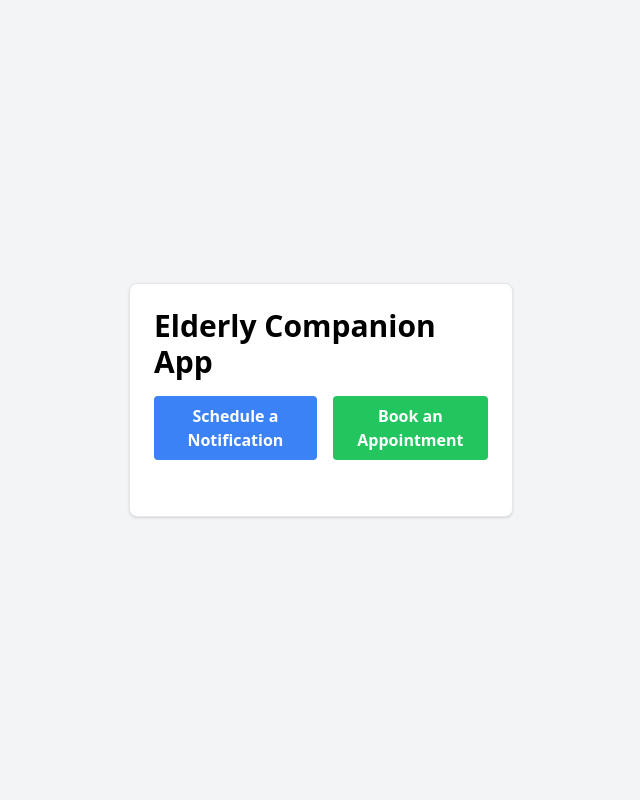
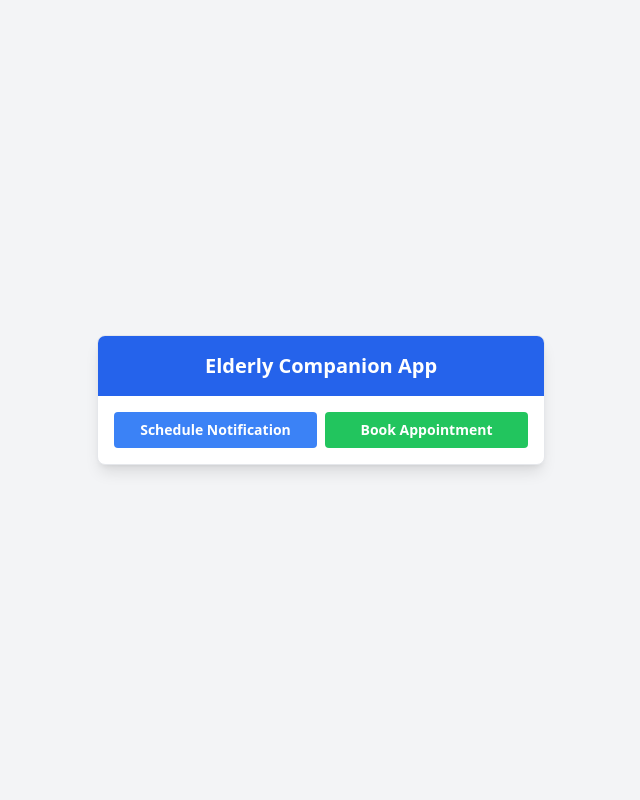
Before and after one commit to micymike/auto-notification, a Flask app: page / in a window 1280 px wide. Shown: the whole page, without its empty margins (319-959 px from the left). Run offline with Flask 3, Linux system fonts and the light colour scheme; some libraries are stand-ins or nearby versions.

Commit message:
Refactored app.py, templates/index.html, and JavaScript code to simplify notification and appointment forms, updated email configuration, and modified API calls

```diff
--- a/app.py
+++ b/app.py
@@ -1,17 +1,14 @@
 import os
+import logging
+import smtplib
+from email.mime.text import MIMEText
 from datetime import datetime, timedelta
-import logging
-from dotenv import load_dotenv
-from fastapi import Body
-import google.generativeai as genai
 from flask import Flask, render_template, request, jsonify
 from flask_socketio import SocketIO
 from flask_sqlalchemy import SQLAlchemy
 from apscheduler.schedulers.background import BackgroundScheduler
-import smtplib
-from email.mime.text import MIMEText
-from email.mime.multipart import MIMEMultipart
-from celery import Celery
+from dotenv import load_dotenv
+import google.generativeai as genai
 
 # Load environment variables
 load_dotenv()
@@ -35,37 +32,12 @@ genai.configure(api_key=os.getenv('GEMINI_API_KEY'))
 # Set up the Gemini model
 model = genai.GenerativeModel('gemini-pro')
 
-# Email configuration
-smtp_server = "smtp.gmail.com"
+# SMTP configuration (hardcoded for simplicity)
+smtp_server = 'smtp.gmail.com'
 smtp_port = 587
-smtp_user = "mosesmichael878@gmail.com"  # Default sender email
-smtp_password = os.getenv('GMAIL_APP_PASSWORD')
-
-# Celery configuration
-app.config['CELERY_BROKER_URL'] = 'redis://localhost:6379/0'
-app.config['CELERY_RESULT_BACKEND'] = 'redis://localhost:6379/0'
-celery = Celery(app.name, broker=app.config['CELERY_BROKER_URL'])
-celery.conf.update(app.config)
-
-# Define Celery tasks
-@celery.task
-def send_email_async(recipient_email, subject, body):
-    try:
-        msg = MIMEMultipart()
-        msg['From'] = smtp_user
-        msg['To'] = recipient_email
-        msg['Subject'] = subject
-
-        msg.attach(MIMEText(body, 'plain'))
-
-        with smtplib.SMTP(smtp_server, smtp_port) as server:
-            server.starttls()
-            server.login(smtp_user, smtp_password)
-            server.send_message(msg)
-
-        logger.info(f"Email sent to {recipient_email}")
-    except Exception as e:
-        logger.error(f"Error sending email: {str(e)}")
+smtp_username = 'mosesmichael878@gmail.com'  # Replace with your Gmail email
+smtp_password = 'gveuqkedffrczoza'  # Replace with your Gmail password
+smtp_from_email = 'mosesmichael878@gmail.com'  # Hardcoded sender email
 
 # Define Appointment model
 class Appointment(db.Model):
@@ -105,9 +77,30 @@ def generate_message(prompt, enhance_accuracy=False):
             message += '...'
         logger.debug(f"Generated message: {message}")
         return message
+    except genai.exceptions.APIException as e:
+        logger.error(f"Gemini API Exception: {e}")
+        return "Error generating message. Gemini API Exception."
     except Exception as e:
         logger.error(f"Error generating message: {str(e)}")
         return "Error generating message. Please try again."
+
+# Send email using SMTP
+def send_email(recipient_email, subject, body):
+    try:
+        msg = MIMEText(body)
+        msg['Subject'] = subject
+        msg['From'] = smtp_from_email
+        msg['To'] = recipient_email
+
+        with smtplib.SMTP(smtp_server, smtp_port) as server:
+            server.starttls()
+            server.login(smtp_username, smtp_password)
+            server.sendmail(smtp_from_email, recipient_email, msg.as_string())
+
+        logger.info(f"Email sent to {recipient_email}")
+    except Exception as e:
+        logger.error(f"Error sending email: {str(e)}")
+        raise
 
 # Schedule the job for notifications
 scheduler = BackgroundScheduler()
@@ -115,7 +108,11 @@ scheduler.start()
 
 @app.route('/')
 def index():
-    return render_template('index.html', doctors=doctors)
+    return render_template('index.html')
+
+@app.route('/doctors')
+def get_doctors():
+    return jsonify(doctors)
 
 @app.route('/submit', methods=['POST'])
 def submit():
@@ -149,12 +146,12 @@ def submit():
             if schedule_datetime <= now:
                 schedule_datetime += timedelta(days=1)  # Schedule for tomorrow if time has passed
 
-            send_email_async.apply_async(args=[email, 'Your Notification', message], eta=schedule_datetime)
-            response_message = f"Notification scheduled for {time}. You will receive it at the specified time. Please check your email."
+            scheduler.add_job(send_email, 'date', run_date=schedule_datetime, args=[email, 'Your Notification', message])
+            response_message = f"Notification scheduled for {time}. You will receive it at the specified time."
         else:
             # Send notification immediately
-            send_email_async.delay(email, 'Your Notification', message)
-            response_message = "Notification sent. Please check your email."
+            send_email(email, 'Your Notification', message)
+            response_message = "Notification sent. You should receive it shortly."
 
         logger.info(f"Successfully processed submission for {name}, {notification_type}")
         return jsonify({'status': 'success', 'message': response_message})
@@ -190,8 +187,26 @@ def book_appointment():
         db.session.add(new_appointment)
         db.session.commit()
 
-        # Send confirmation email asynchronously
-        send_email_async.apply_async(args=[user_email, "Appointment Confirmation", Body])
+        # Send confirmation email
+        subject = "Appointment Confirmation"
+        body = f"""
+        Dear {user_name},
+
+        Your appointment has been confirmed:
+
+        Doctor: {doctor['name']} ({doctor['specialty']})
+        Date and Time: {appointment_datetime.strftime('%A, %B %d, %Y at %I:%M %p')}
+
+        Please arrive 15 minutes before your scheduled appointment time.
+
+        If you need to reschedule or cancel, please contact us at least 24 hours in advance.
+
+        Thank you for choosing our service!
+
+        Best regards,
+        Starlets Team
+        """
+        send_email(user_email, subject, body)
 
         return jsonify({'status': 'success', 'message': 'Appointment booked successfully'})
     except Exception as e:
@@ -209,4 +224,4 @@ def handle_disconnect():
 if __name__ == '__main__':
     with app.app_context():
         db.create_all()  # Create database tables
-    socketio.run(app)
+    socketio.run(app, debug=True)
--- a/templates/index.html
+++ b/templates/index.html
@@ -3,93 +3,69 @@
 <head>
     <meta charset="UTF-8">
     <meta name="viewport" content="width=device-width, initial-scale=1.0">
-    <title>Health Notification App</title>
+    <title>Elderly Companion App</title>
     <script src="https://cdnjs.cloudflare.com/ajax/libs/socket.io/4.0.1/socket.io.js"></script>
     <script src="https://cdn.tailwindcss.com"></script>
 </head>
-<body class="bg-gray-100">
-<div class="flex items-center justify-center min-h-screen">
-    <div class="container mx-auto p-4 flex flex-col items-center justify-center max-w-sm p-6 bg-white border border-gray-200 rounded-lg shadow hover:bg-gray-100 dark:bg-gray-800 dark:border-gray-700 dark:hover:bg-gray-700">
-        <h1 class="text-3xl font-bold mb-4">Elderly Companion App</h1>
+<body class="bg-gray-100 text-sm">
+<div class="flex items-center justify-center min-h-screen p-4">
+    <div class="w-full max-w-md bg-white border border-gray-200 rounded-lg shadow-lg overflow-hidden">
+        <div class="bg-blue-600 text-white p-4">
+            <h1 class="text-xl font-bold text-center">Elderly Companion App</h1>
+        </div>
 
+        <div class="p-4 space-y-4">
             <!-- Purpose Selection Buttons -->
-        <div class="mb-8 flex">
-            <button id="notificationBtn" class="bg-blue-500 hover:bg-blue-700 text-white font-bold py-2 px-4 rounded focus:outline-none focus:shadow-outline transition duration-300 ease-in-out transform hover:scale-105" onclick="toggleForms('notification')">Schedule a Notification</button>
-            <button id="appointmentBtn" class="ml-4 bg-green-500 hover:bg-green-700 text-white font-bold py-2 px-4 rounded focus:outline-none focus:shadow-outline transition duration-300 ease-in-out transform hover:scale-105" onclick="toggleForms('appointment')">Book an Appointment</button>
+            <div class="flex space-x-2">
+                <button id="notificationBtn" class="flex-1 bg-blue-500 hover:bg-blue-600 text-white font-semibold py-2 px-3 rounded text-sm transition duration-300 ease-in-out" onclick="toggleForms('notification')">Schedule Notification</button>
+                <button id="appointmentBtn" class="flex-1 bg-green-500 hover:bg-green-600 text-white font-semibold py-2 px-3 rounded text-sm transition duration-300 ease-in-out" onclick="toggleForms('appointment')">Book Appointment</button>
             </div>
 
             <!-- Spinner -->
             <div id="spinner" class="hidden">
-            <div class="flex items-center justify-center">
-                <div class="loader ease-linear rounded-full border-8 border-t-8 border-gray-200 h-16 w-16"></div>
+                <div class="flex justify-center">
+                    <div class="loader ease-linear rounded-full border-4 border-t-4 border-gray-200 h-10 w-10"></div>
                 </div>
-            <p class="mt-4 text-center text-gray-700">Please wait while we send your email.</p>
+                <p class="mt-2 text-center text-gray-700 text-sm">Processing request...</p>
             </div>
 
             <!-- Notification Form -->
-        <div id="notificationFormDiv" class="bg-white p-6 rounded-lg shadow-md mb-8 hidden w-full md:w-3/2 transition duration-500 ease-in-out transform">
-            <h2 class="text-2xl font-semibold mb-4">Schedule a Notification</h2>
-            <form id="notificationForm" class="space-y-4">
-                <div>
-                    <label for="name" class="block text-sm font-medium text-gray-700">Name</label>
-                    <input type="text" id="name" name="name" required class="mt-1 block w-full rounded-md border-gray-300 shadow-sm focus:border-indigo-300 focus:ring focus:ring-indigo-200 focus:ring-opacity-50">
-                </div>
-                <div>
-                    <label for="email" class="block text-sm font-medium text-gray-700">Email</label>
-                    <input type="email" id="email" name="email" required class="mt-1 block w-full rounded-md border-gray-300 shadow-sm focus:border-indigo-300 focus:ring focus:ring-indigo-200 focus:ring-opacity-50">
-                </div>
-                <div>
-                    <label for="condition" class="block text-sm font-medium text-gray-700">Condition</label>
-                    <input type="text" id="condition" name="condition" required class="mt-1 block w-full rounded-md border-gray-300 shadow-sm focus:border-indigo-300 focus:ring focus:ring-indigo-200 focus:ring-opacity-50">
-                </div>
-                <div>
-                    <label for="age" class="block text-sm font-medium text-gray-700">Age</label>
-                    <input type="number" id="age" name="age" required class="mt-1 block w-full rounded-md border-gray-300 shadow-sm focus:border-indigo-300 focus:ring focus:ring-indigo-200 focus:ring-opacity-50">
-                </div>
-                <div>
-                    <label for="notificationType" class="block text-sm font-medium text-gray-700">Notification Type</label>
-                    <select id="notificationType" name="notificationType" required class="mt-1 block w-full rounded-md border-gray-300 shadow-sm focus:border-indigo-300 focus:ring focus:ring-indigo-200 focus:ring-opacity-50">
+            <div id="notificationFormDiv" class="hidden space-y-3">
+                <h2 class="text-lg font-semibold">Schedule a Notification</h2>
+                <form id="notificationForm" class="space-y-3">
+                    <input type="text" id="name" name="name" placeholder="Name" required class="w-full px-3 py-2 border rounded-md text-sm">
+                    <input type="email" id="email" name="email" placeholder="Email" required class="w-full px-3 py-2 border rounded-md text-sm">
+                    <input type="text" id="condition" name="condition" placeholder="Condition" required class="w-full px-3 py-2 border rounded-md text-sm">
+                    <input type="number" id="age" name="age" placeholder="Age" required class="w-full px-3 py-2 border rounded-md text-sm">
+                    <select id="notificationType" name="notificationType" required class="w-full px-3 py-2 border rounded-md text-sm">
+                        <option value="" disabled selected>Select Notification Type</option>
                         <option value="motivational">Motivational</option>
                         <option value="medicational">Medicational</option>
                         <option value="advice">Advice</option>
                     </select>
+                    <input type="time" id="time" name="time" class="w-full px-3 py-2 border rounded-md text-sm">
+                    <div class="flex items-center">
+                        <input type="checkbox" id="enhance_accuracy" name="enhance_accuracy" class="h-4 w-4 text-blue-600">
+                        <label for="enhance_accuracy" class="ml-2 text-sm text-gray-700">Enhance Accuracy</label>
                     </div>
-                <div>
-                    <label for="time" class="block text-sm font-medium text-gray-700">Time (optional)</label>
-                    <input type="time" id="time" name="time" class="mt-1 block w-full rounded-md border-gray-300 shadow-sm focus:border-indigo-300 focus:ring focus:ring-indigo-200 focus:ring-opacity-50">
-                </div>
-                <button type="submit" class="w-full bg-blue-500 hover:bg-blue-700 text-white font-bold py-2 px-4 rounded focus:outline-none focus:shadow-outline transition duration-300 ease-in-out transform hover:scale-105">Schedule Notification</button>
+                    <button type="submit" class="w-full bg-blue-500 hover:bg-blue-600 text-white font-semibold py-2 px-4 rounded text-sm transition duration-300 ease-in-out">Schedule</button>
                 </form>
             </div>
 
             <!-- Appointment Booking Form -->
-        <div id="appointmentFormDiv" class="bg-white p-6 rounded-lg shadow-md hidden w-full md:w-3/2 transition duration-500 ease-in-out transform">
-            <h2 class="text-2xl font-semibold mb-4">Book an Appointment</h2>
-            <form id="appointmentForm" class="space-y-4">
-                <div>
-                    <label for="appointmentName" class="block text-sm font-medium text-gray-700">Name</label>
-                    <input type="text" id="appointmentName" name="appointmentName" required class="mt-1 block w-full rounded-md border-gray-300 shadow-sm focus:border-indigo-300 focus:ring focus:ring-indigo-200 focus:ring-opacity-50">
-                </div>
-                <div>
-                    <label for="appointmentEmail" class="block text-sm font-medium text-gray-700">Email</label>
-                    <input type="email" id="appointmentEmail" name="appointmentEmail" required class="mt-1 block w-full rounded-md border-gray-300 shadow-sm focus:border-indigo-300 focus:ring focus:ring-indigo-200 focus:ring-opacity-50">
-                </div>
-                <div>
-                    <label for="doctor" class="block text-sm font-medium text-gray-700">Select Doctor</label>
-                    <select id="doctor" name="doctor" required class="mt-1 block w-full rounded-md border-gray-300 shadow-sm focus:border-indigo-300 focus:ring focus:ring-indigo-200 focus:ring-opacity-50">
+            <div id="appointmentFormDiv" class="hidden space-y-3">
+                <h2 class="text-lg font-semibold">Book an Appointment</h2>
+                <form id="appointmentForm" class="space-y-3">
+                    <input type="text" id="appointmentName" name="appointmentName" placeholder="Name" required class="w-full px-3 py-2 border rounded-md text-sm">
+                    <input type="email" id="appointmentEmail" name="appointmentEmail" placeholder="Email" required class="w-full px-3 py-2 border rounded-md text-sm">
+                    <select id="doctor" name="doctor" required class="w-full px-3 py-2 border rounded-md text-sm">
                         <option value="" disabled selected>Select a Doctor</option>
                     </select>
+                    <input type="date" id="appointmentDate" name="appointmentDate" required class="w-full px-3 py-2 border rounded-md text-sm">
+                    <input type="time" id="appointmentTime" name="appointmentTime" required class="w-full px-3 py-2 border rounded-md text-sm">
+                    <button type="submit" class="w-full bg-green-500 hover:bg-green-600 text-white font-semibold py-2 px-4 rounded text-sm transition duration-300 ease-in-out">Book</button>
+                </form>
             </div>
-                <div>
-                    <label for="appointmentDate" class="block text-sm font-medium text-gray-700">Date</label>
-                    <input type="date" id="appointmentDate" name="appointmentDate" required class="mt-1 block w-full rounded-md border-gray-300 shadow-sm focus:border-indigo-300 focus:ring focus:ring-indigo-200 focus:ring-opacity-50">
-                </div>
-                <div>
-                    <label for="appointmentTime" class="block text-sm font-medium text-gray-700">Time</label>
-                    <input type="time" id="appointmentTime" name="appointmentTime" required class="mt-1 block w-full rounded-md border-gray-300 shadow-sm focus:border-indigo-300 focus:ring focus:ring-indigo-200 focus:ring-opacity-50">
-                </div>
-                <button type="submit" class="w-full bg-green-500 hover:bg-green-700 text-white font-bold py-2 px-4 rounded focus:outline-none focus:shadow-outline transition duration-300 ease-in-out transform hover:scale-105">Book Appointment</button>
-            </form>
         </div>
     </div>
 </div>
@@ -98,31 +74,15 @@
     const socket = io();
 
     function toggleForms(formType) {
-        if (formType === 'notification') {
-            document.getElementById('notificationFormDiv').classList.remove('hidden');
-            document.getElementById('appointmentFormDiv').classList.add('hidden');
-        } else if (formType === 'appointment') {
-            document.getElementById('notificationFormDiv').classList.add('hidden');
-            document.getElementById('appointmentFormDiv').classList.remove('hidden');
-            // Fetch doctors list dynamically
-            fetchDoctors();
-        }
+        document.getElementById('notificationFormDiv').classList.toggle('hidden', formType !== 'notification');
+        document.getElementById('appointmentFormDiv').classList.toggle('hidden', formType !== 'appointment');
+        if (formType === 'appointment') fetchDoctors();
     }
 
     function fetchDoctors() {
-        const doctors = [
-            { id: 1, name: 'Dr. John Doe', specialty: 'Cardiology' },
-            { id: 2, name: 'Dr. Jane Smith', specialty: 'Neurology' },
-            { id: 3, name: 'Dr. Michael Brown', specialty: 'Pediatrics' },
-            { id: 4, name: 'Dr. Sarah Lee', specialty: 'Dermatology' },
-            { id: 5, name: 'Dr. Robert Clark', specialty: 'Ophthalmology' },
-            { id: 6, name: 'Dr. Emily Davis', specialty: 'Orthopedics' },
-            { id: 7, name: 'Dr. Andrew Wilson', specialty: 'ENT' },
-            { id: 8, name: 'Dr. Laura Martinez', specialty: 'Gynecology' },
-            { id: 9, name: 'Dr. Kevin Harris', specialty: 'Urology' },
-            { id: 10, name: 'Dr. Sophia Robinson', specialty: 'Endocrinology' },
-        ];
-
+        fetch('/doctors')
+            .then(response => response.json())
+            .then(doctors => {
                 const doctorSelect = document.getElementById('doctor');
                 doctorSelect.innerHTML = '<option value="" disabled selected>Select a Doctor</option>';
                 doctors.forEach(doctor => {
@@ -131,74 +91,51 @@
                     option.textContent = `${doctor.name} (${doctor.specialty})`;
                     doctorSelect.appendChild(option);
                 });
+            })
+            .catch(error => {
+                console.error('Error fetching doctors:', error);
+                alert('Error fetching doctors. Please try again.');
+            });
     }
 
-    document.getElementById('notificationForm').addEventListener('submit', function (event) {
+    document.getElementById('notificationForm').addEventListener('submit', handleSubmit);
+    document.getElementById('appointmentForm').addEventListener('submit', handleSubmit);
+
+    function handleSubmit(event) {
         event.preventDefault();
         const formData = new FormData(event.target);
         const data = Object.fromEntries(formData.entries());
+        if (event.target.id === 'notificationForm') {
+            data.enhance_accuracy = formData.get('enhance_accuracy') === 'on';
+        }
 
-        // Show spinner
         document.getElementById('spinner').classList.remove('hidden');
 
-        fetch('/scheduleNotification', {
+        const endpoint = event.target.id === 'notificationForm' ? '/submit' : '/book_appointment';
+
+        fetch(endpoint, {
             method: 'POST',
-            headers: {
-                'Content-Type': 'application/json'
-            },
+            headers: { 'Content-Type': 'application/json' },
             body: JSON.stringify(data)
         })
         .then(response => response.json())
         .then(result => {
             console.log('Success:', result);
-            // Hide spinner
             document.getElementById('spinner').classList.add('hidden');
-            alert('Notification scheduled successfully!');
+            alert(result.message);
         })
         .catch(error => {
             console.error('Error:', error);
-            // Hide spinner
             document.getElementById('spinner').classList.add('hidden');
-            alert('Error scheduling notification.');
+            alert('Error: ' + error.message);
         });
-    });
-
-    document.getElementById('appointmentForm').addEventListener('submit', function (event) {
-        event.preventDefault();
-        const formData = new FormData(event.target);
-        const data = Object.fromEntries(formData.entries());
-
-        // Show spinner
-        document.getElementById('spinner').classList.remove('hidden');
-
-        fetch('/bookAppointment', {
-            method: 'POST',
-            headers: {
-                'Content-Type': 'application/json'
-            },
-            body: JSON.stringify(data)
-        })
-        .then(response => response.json())
-        .then(result => {
-            console.log('Success:', result);
-            // Hide spinner
-            document.getElementById('spinner').classList.add('hidden');
-            alert('Appointment booked successfully!');
-        })
-        .catch(error => {
-            console.error('Error:', error);
-            // Hide spinner
-            document.getElementById('spinner').classList.add('hidden');
-            alert('Error booking appointment.');
-        });
-    });
+    }
 </script>
 <style>
     .loader {
         border-top-color: #3498db;
-        animation: spin 1s ease-in-out infinite;
+        animation: spin 1s linear infinite;
     }
-
     @keyframes spin {
         0% { transform: rotate(0deg); }
         100% { transform: rotate(360deg); }
```
Lines whose indentation alone changed are shown as unchanged.
